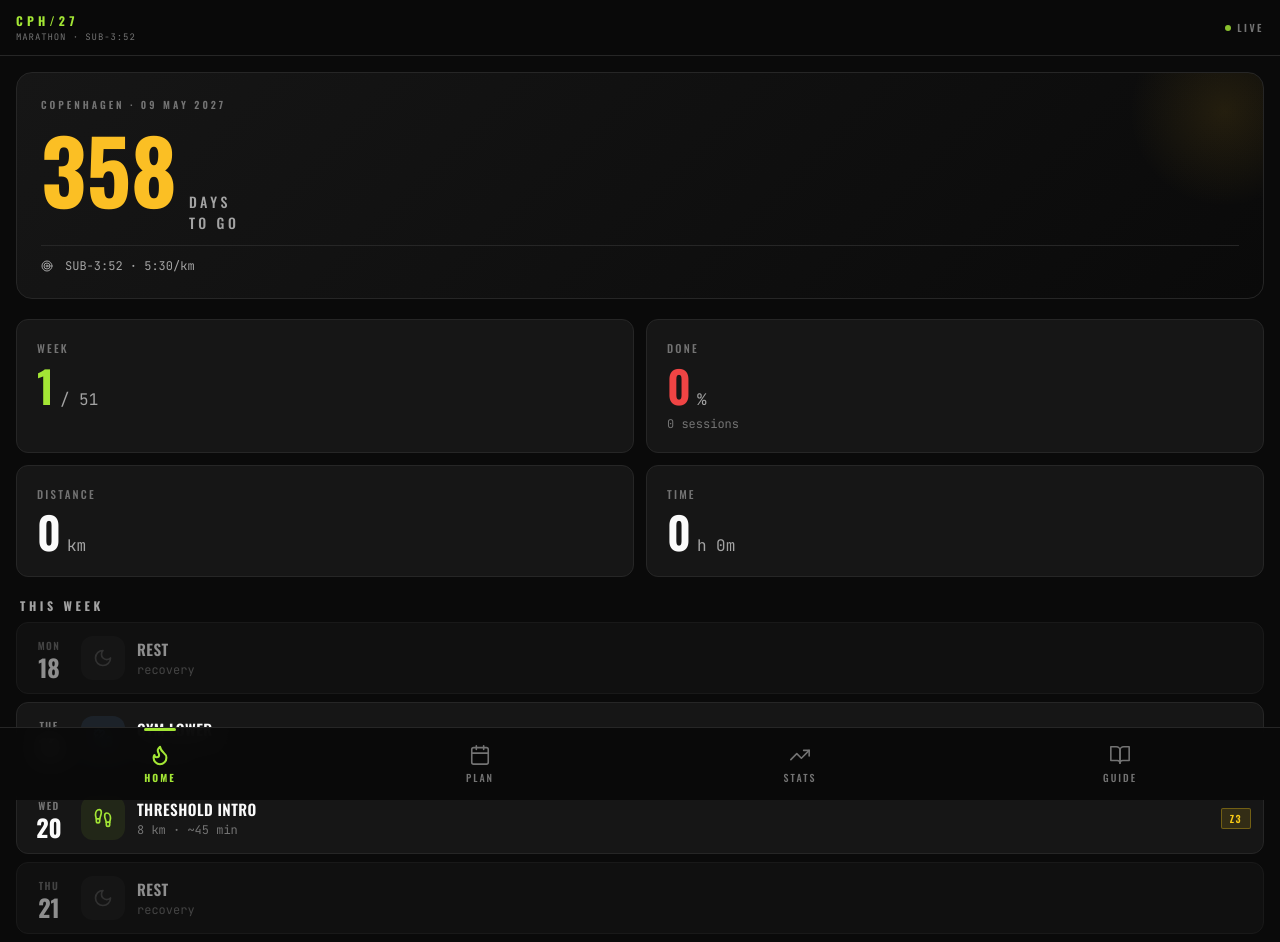
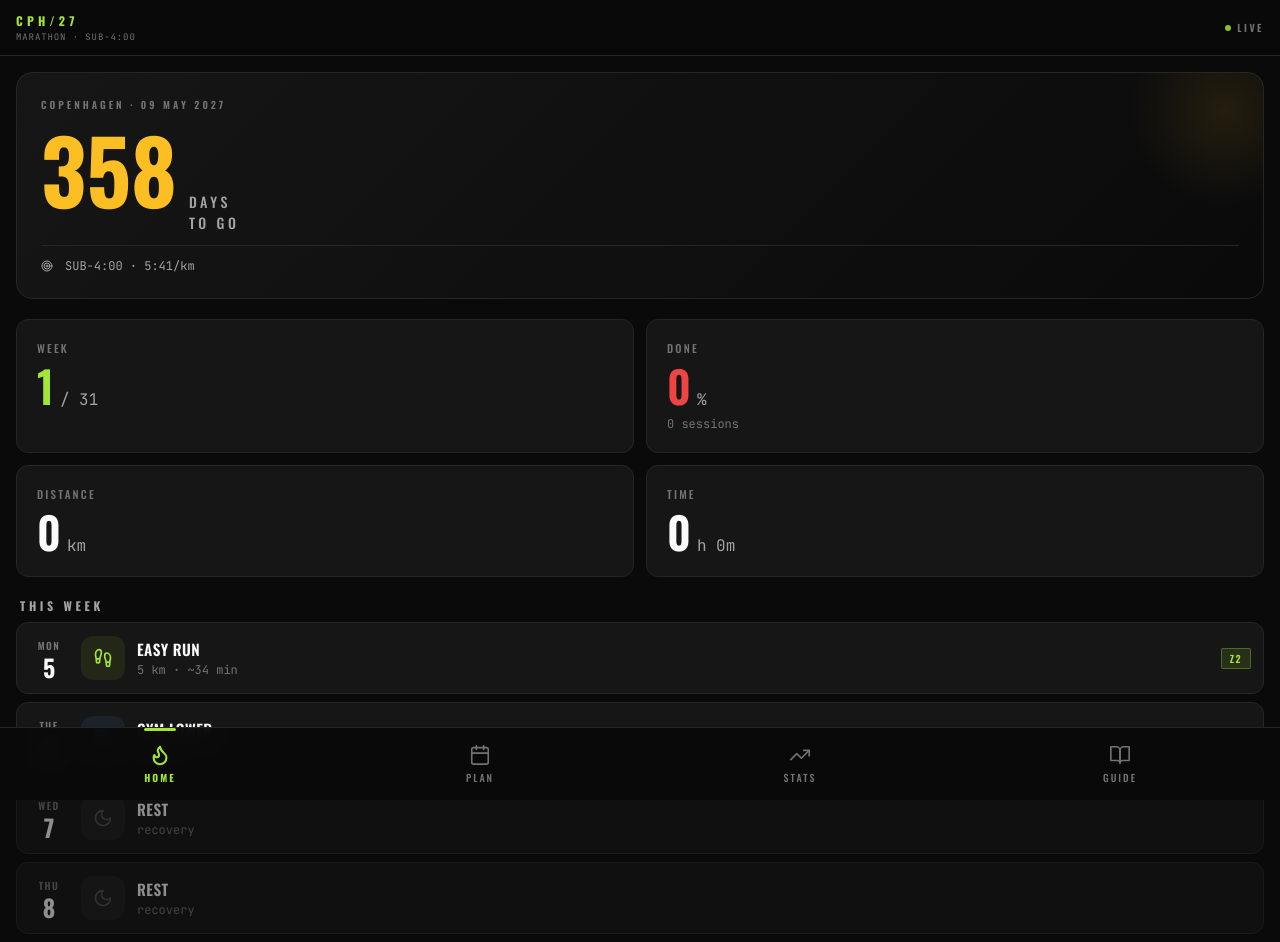
Before and after one commit to ivanpujol0407/marathon-app, a Next.js app: page / in a window 1280 px wide. Shown: the top 942 px of the page. Built offline with nearby package versions, Linux system fonts and the light colour scheme.

Commit message:
Update to 31-week sub-4:00 plan

```diff
--- a/app/page.js
+++ b/app/page.js
@@ -23,7 +23,7 @@ const MAX_HR = Math.round(208 - 0.7 * USER_AGE); // 190 bpm
 const HR_ZONES = [
   { id: 'Z1', name: 'RECOVERY',  minPct: 50, maxPct: 60, color: '#60a5fa', feel: 'Very easy, can sing',           use: 'Active recovery, warm-ups, cool-downs' },
   { id: 'Z2', name: 'EASY',      minPct: 60, maxPct: 70, color: '#a3e635', feel: 'Conversational pace',           use: 'Aerobic base, long runs, easy days' },
-  { id: 'Z3', name: 'TEMPO',     minPct: 70, maxPct: 80, color: '#facc15', feel: 'Comfortably hard, short replies', use: 'Marathon race pace (5:30/km)' },
+  { id: 'Z3', name: 'TEMPO',     minPct: 70, maxPct: 80, color: '#facc15', feel: 'Comfortably hard, short replies', use: 'Marathon race pace (5:41/km)' },
   { id: 'Z4', name: 'THRESHOLD', minPct: 80, maxPct: 90, color: '#fb923c', feel: 'Hard, only single words',       use: 'Lactate threshold tempo runs' },
   { id: 'Z5', name: 'VO2 MAX',   minPct: 90, maxPct: 100, color: '#ef4444', feel: 'Max effort, breathless',        use: 'Short intervals, race finish' },
 ];
@@ -44,7 +44,8 @@ function getZoneData(id) {
 // ============================================================
 
 const RACE_DATE = '2027-05-09';
-const START_DATE = '2026-05-18';
+const START_DATE = '2026-10-05';
+const TOTAL_WEEKS = 31;
 
 const C = {
   bg: '#0a0a0a',
@@ -66,30 +67,40 @@ const C = {
 };
 
 const PHASE_DATA = {
-  base:  { name: 'BASE',  fullName: 'Base Building',     color: '#a3e635', desc: 'Aerobic foundation, introduce faster paces, injury prevention' },
-  build: { name: 'BUILD', fullName: 'Build & Strength',  color: '#facc15', desc: 'Tempo work at 5:15–5:25/km, establish 5:30/km capability' },
-  peak:  { name: 'PEAK',  fullName: 'Peak Training',     color: '#fb923c', desc: 'Marathon-specific work, long runs with goal-pace segments' },
-  taper: { name: 'TAPER', fullName: 'Taper & Race',      color: '#f87171', desc: 'Recovery, maintain speed, peak freshness for race day' },
+  base:  { name: 'BASE',  fullName: 'Base Building',     color: '#a3e635', desc: 'Aerobic foundation, easy running, build consistency' },
+  build: { name: 'BUILD', fullName: 'Build & Strength',  color: '#facc15', desc: 'Tempo work at 5:25–5:35/km, build marathon-specific fitness' },
+  peak:  { name: 'PEAK',  fullName: 'Peak Training',     color: '#fb923c', desc: 'Marathon-specific long runs with goal-pace segments at 5:41/km' },
+  taper: { name: 'TAPER', fullName: 'Taper & Race',      color: '#f87171', desc: 'Reduce volume, maintain speed, peak freshness for race day' },
 };
 
+// 31 weeks: Base W1-8, Build W9-18, Peak W19-26, Taper W27-31
+// Weeks 1-4: 2 runs/week, Weeks 5+: 3 runs/week
 const LONG_RUNS = [
-  10, 11, 10, 12, 13, 11, 14, 15, 13, 16, 14, 16, 12,
-  17, 18, 16, 20, 21, 18, 23, 24, 20, 26, 22, 26, 18,
-  26, 27, 24, 28, 30, 26, 32, 33, 28, 36, 32, 30, 28, 26, 24, 20,
-  20, 18, 16, 14, 12, 10, 12, 10, 42.2,
+  // BASE W1-8
+  8, 9, 10, 10, 12, 11, 14, 13,
+  // BUILD W9-18
+  15, 16, 14, 18, 16, 20, 18, 22, 20, 24,
+  // PEAK W19-26
+  22, 26, 22, 28, 24, 30, 26, 32,
+  // TAPER W27-31
+  22, 16, 12, 8, 42.2,
 ];
 
 const GOAL_PACE_KM = [
-  0, 0, 0, 0, 2, 0, 3, 3, 0, 4, 0, 4, 0,
-  0, 0, 0, 6, 7, 0, 8, 9, 0, 10, 0, 11, 0,
-  0, 0, 0, 12, 13, 0, 15, 16, 0, 18, 16, 14, 12, 10, 8, 0,
-  0, 0, 0, 0, 0, 0, 0, 0, 42.2,
+  // BASE W1-8 (no goal-pace segments)
+  0, 0, 0, 0, 0, 0, 0, 0,
+  // BUILD W9-18 (introduce goal-pace segments)
+  0, 3, 0, 4, 0, 5, 0, 6, 0, 8,
+  // PEAK W19-26 (longer goal-pace segments)
+  0, 8, 0, 10, 0, 12, 0, 14,
+  // TAPER W27-31
+  6, 4, 0, 0, 42.2,
 ];
 
 function getPhase(w) {
-  if (w <= 13) return 'base';
-  if (w <= 26) return 'build';
-  if (w <= 42) return 'peak';
+  if (w <= 8) return 'base';
+  if (w <= 18) return 'build';
+  if (w <= 26) return 'peak';
   return 'taper';
 }
 
@@ -119,47 +130,59 @@ function getCurrentWeekNumber() {
   t.setHours(0, 0, 0, 0);
   const s = new Date(START_DATE + 'T00:00:00');
   const diff = Math.floor((t - s) / (1000 * 60 * 60 * 24));
-  return Math.max(1, Math.min(51, Math.floor(diff / 7) + 1));
+  return Math.max(1, Math.min(TOTAL_WEEKS, Math.floor(diff / 7) + 1));
 }
 
 function getWednesdayWorkout(weekNum, phase) {
+  // Weeks 1-4: NO Wednesday run (2 runs/week only)
+  if (weekNum <= 4) {
+    return { type: 'rest', subtype: 'rest', title: 'REST', plannedDistance: 0, plannedTime: 0, description: 'No midweek run this month. Focus on building habit with 2 runs/week.', zone: '-' };
+  }
   if (phase === 'base') {
-    if (weekNum <= 4) return { type: 'run', subtype: 'threshold', title: 'THRESHOLD INTRO', plannedDistance: 8, plannedTime: 45, description: '10 min easy WU + 12 min @ 5:50/km + 10 min CD', zone: 'Z3' };
-    return { type: 'run', subtype: 'threshold', title: 'THRESHOLD', plannedDistance: 10, plannedTime: 55, description: '10 min WU + 16 min @ 5:40/km + 10 min CD', zone: 'Z3' };
+    return { type: 'run', subtype: 'easy', title: 'EASY RUN', plannedDistance: 8, plannedTime: 52, description: 'Easy pace 6:20–6:40/km. Stay in Z2, conversational.', zone: 'Z2' };
   }
   if (phase === 'build') {
-    const localWeek = weekNum - 13;
-    const tempoMin = Math.min(35, 25 + Math.floor(localWeek / 2) * 2);
-    return { type: 'run', subtype: 'tempo', title: 'TEMPO', plannedDistance: 11, plannedTime: 60, description: `10 min WU + ${tempoMin} min @ 5:15–5:25/km + 10 min CD`, zone: 'Z4' };
+    const localWeek = weekNum - 8;
+    const tempoMin = Math.min(30, 18 + Math.floor(localWeek / 2) * 2);
+    return { type: 'run', subtype: 'tempo', title: 'TEMPO', plannedDistance: 10, plannedTime: 58, description: `10 min WU + ${tempoMin} min @ 5:25–5:35/km + 10 min CD`, zone: 'Z4' };
   }
   if (phase === 'peak') {
-    const localWeek = weekNum - 26;
-    if (localWeek % 2 === 1) return { type: 'run', subtype: 'tempo', title: 'TEMPO', plannedDistance: 12, plannedTime: 65, description: '10 min WU + 30–35 min @ 5:15–5:25/km + 10 min CD', zone: 'Z4' };
-    return { type: 'run', subtype: 'racepace', title: 'RACE PACE', plannedDistance: 11, plannedTime: 60, description: '10 min WU + 15–20 min @ 5:30/km + 10 min CD', zone: 'Z3' };
+    const localWeek = weekNum - 18;
+    if (localWeek % 2 === 1) return { type: 'run', subtype: 'tempo', title: 'TEMPO', plannedDistance: 11, plannedTime: 62, description: '10 min WU + 28–32 min @ 5:25–5:35/km + 10 min CD', zone: 'Z4' };
+    return { type: 'run', subtype: 'racepace', title: 'RACE PACE', plannedDistance: 10, plannedTime: 58, description: '10 min WU + 20 min @ 5:41/km + 10 min CD', zone: 'Z3' };
   }
-  const localWeek = weekNum - 42;
-  if (localWeek <= 6) return { type: 'run', subtype: 'speed', title: 'SPEED', plannedDistance: 7, plannedTime: 35, description: '10 min WU + 4–6 × 2 min @ 5:15/km + 10 min CD', zone: 'Z4' };
-  if (localWeek === 9) return { type: 'run', subtype: 'racepace', title: 'PRE-RACE TUNE', plannedDistance: 3, plannedTime: 20, description: '3 km easy jog + 4 × 1 min @ 5:30/km', zone: 'Z3' };
-  return { type: 'run', subtype: 'speed', title: 'SPEED', plannedDistance: 6, plannedTime: 30, description: '10 min WU + 4 × 1.5 min @ 5:15/km + 10 min CD', zone: 'Z4' };
+  // Taper
+  const localWeek = weekNum - 26;
+  if (localWeek <= 3) return { type: 'run', subtype: 'speed', title: 'SPEED', plannedDistance: 7, plannedTime: 38, description: '10 min WU + 4–5 × 2 min @ 5:20/km + 10 min CD', zone: 'Z4' };
+  if (localWeek === 5) return { type: 'run', subtype: 'racepace', title: 'PRE-RACE TUNE', plannedDistance: 4, plannedTime: 25, description: '3 km easy + 4 × 1 min @ 5:41/km', zone: 'Z3' };
+  return { type: 'run', subtype: 'easy', title: 'EASY SHAKEOUT', plannedDistance: 5, plannedTime: 32, description: 'Very easy 5 km, stay loose. Z1-Z2 only.', zone: 'Z2' };
 }
 
 function getSaturdayWorkout(weekNum, phase) {
   const distance = LONG_RUNS[weekNum - 1];
   const goalPace = GOAL_PACE_KM[weekNum - 1];
-  if (weekNum === 51) return { type: 'rest', subtype: 'rest', title: 'PRE-RACE REST', plannedDistance: 0, plannedTime: 0, description: 'Complete rest. Prepare gear, hydrate, sleep early.', zone: '-' };
-  const estPace = goalPace > 0 ? 6.0 : 6.5;
+  if (weekNum === TOTAL_WEEKS) return { type: 'rest', subtype: 'rest', title: 'PRE-RACE REST', plannedDistance: 0, plannedTime: 0, description: 'Complete rest. Prepare gear, hydrate, sleep early.', zone: '-' };
+  const estPace = goalPace > 0 ? 6.2 : 6.5;
   const time = Math.round(distance * estPace);
-  const description = goalPace > 0 ? `Easy pace + ${goalPace} km @ 5:30/km in the middle` : 'Easy pace (6:00–6:30/km)';
+  const description = goalPace > 0 ? `Easy pace + ${goalPace} km @ 5:41/km in the middle` : 'Easy pace (6:20–6:40/km)';
   return { type: 'run', subtype: 'long', title: 'LONG RUN', plannedDistance: distance, plannedTime: time, description, zone: goalPace > 0 ? 'Z3' : 'Z2', goalPaceKm: goalPace };
 }
 
 function getRaceDayWorkout() {
-  return { type: 'race', subtype: 'marathon', title: 'RACE DAY', plannedDistance: 42.2, plannedTime: 232, description: 'COPENHAGEN MARATHON. Goal: sub-3:52 @ 5:30/km. Execute your plan.', zone: 'Z3' };
+  return { type: 'race', subtype: 'marathon', title: 'RACE DAY', plannedDistance: 42.2, plannedTime: 240, description: 'COPENHAGEN MARATHON. Goal: sub-4:00 @ 5:41/km. Execute your plan.', zone: 'Z3' };
+}
+
+function getMondayEasyRun(weekNum) {
+  // Weeks 1-4: this is the only midweek run (instead of Wednesday)
+  if (weekNum <= 2) return { type: 'run', subtype: 'easy', title: 'EASY RUN', plannedDistance: 5, plannedTime: 34, description: 'Easy pace 6:30–7:00/km. Just get moving, stay comfortable.', zone: 'Z2' };
+  if (weekNum <= 4) return { type: 'run', subtype: 'easy', title: 'EASY RUN', plannedDistance: 6, plannedTime: 40, description: 'Easy pace 6:20–6:40/km. Build consistency.', zone: 'Z2' };
+  return null; // Weeks 5+ use the normal schedule
 }
 
 function generateWeekWorkouts(weekNum) {
   const phase = getPhase(weekNum);
   const weekStart = getWeekStart(weekNum);
+  const isTwoRunWeek = weekNum <= 4; // First month: 2 runs/week only
   const workouts = [];
   for (let i = 0; i < 7; i++) {
     const date = new Date(weekStart);
@@ -167,28 +190,41 @@ function generateWeekWorkouts(weekNum) {
     const dateStr = formatDate(date);
     let workout;
     if (i === 0) {
-      if (weekNum === 51) workout = { type: 'run', subtype: 'easy', title: 'EASY JOG', plannedDistance: 3, plannedTime: 18, description: 'Very easy 3 km, stay loose.', zone: 'Z1' };
-      else workout = { type: 'rest', subtype: 'rest', title: 'REST', plannedDistance: 0, plannedTime: 0, description: 'Full rest or 20–30 min easy walk.', zone: '-' };
+      // Monday
+      if (isTwoRunWeek) {
+        // Weeks 1-4: Monday is the easy run (one of only 2 runs this week)
+        workout = getMondayEasyRun(weekNum);
+      } else if (weekNum === TOTAL_WEEKS) {
+        workout = { type: 'run', subtype: 'easy', title: 'EASY JOG', plannedDistance: 3, plannedTime: 20, description: 'Very easy 3 km, stay loose.', zone: 'Z1' };
+      } else {
+        workout = { type: 'rest', subtype: 'rest', title: 'REST', plannedDistance: 0, plannedTime: 0, description: 'Full rest or 20–30 min easy walk.', zone: '-' };
+      }
     } else if (i === 1) {
+      // Tuesday — Gym
       const phaseLabel = phase === 'taper' ? 'Light mobility + activation' :
         phase === 'peak' ? 'Single-leg squats, calves, step-ups, hamstrings' :
         phase === 'build' ? 'Squats, Bulgarian splits, plyometrics' :
         'Squats, lunges, calf raises, balance';
       workout = { type: 'gym', subtype: 'lower', title: 'GYM LOWER', plannedDistance: 0, plannedTime: phase === 'taper' ? 35 : 55, description: phaseLabel, zone: '-' };
     } else if (i === 2) {
+      // Wednesday — Quality run (or rest in weeks 1-4)
       workout = getWednesdayWorkout(weekNum, phase);
     } else if (i === 3) {
-      workout = { type: 'rest', subtype: 'rest', title: 'REST', plannedDistance: 0, plannedTime: 0, description: 'Rest. Foam roll, stretch, hydrate. Optional 4–6 km easy.', zone: '-' };
+      // Thursday — Rest
+      workout = { type: 'rest', subtype: 'rest', title: 'REST', plannedDistance: 0, plannedTime: 0, description: 'Rest. Foam roll, stretch, hydrate.', zone: '-' };
     } else if (i === 4) {
+      // Friday — Gym
       const phaseLabel = phase === 'taper' ? 'Mobility, core, foam rolling' :
         phase === 'peak' ? 'Anti-rotation core, glute activation, shoulders' :
         'Core, upper body, planks, rotational';
       workout = { type: 'gym', subtype: 'general', title: 'GYM CORE/UPPER', plannedDistance: 0, plannedTime: phase === 'taper' ? 30 : 50, description: phaseLabel, zone: '-' };
     } else if (i === 5) {
+      // Saturday — Long run
       workout = getSaturdayWorkout(weekNum, phase);
     } else {
+      // Sunday — Race day or rest
       if (dateStr === RACE_DATE) workout = getRaceDayWorkout();
-      else if (weekNum === 51) workout = { type: 'rest', subtype: 'rest', title: 'FINAL PREP', plannedDistance: 0, plannedTime: 0, description: 'Final prep. Sleep early. Tomorrow you race.', zone: '-' };
+      else if (weekNum === TOTAL_WEEKS) workout = { type: 'rest', subtype: 'rest', title: 'FINAL PREP', plannedDistance: 0, plannedTime: 0, description: 'Final prep. Sleep early. Tomorrow you race.', zone: '-' };
       else workout = { type: 'rest', subtype: 'rest', title: 'REST', plannedDistance: 0, plannedTime: 0, description: 'Complete rest. Recovery is essential.', zone: '-' };
     }
     workouts.push({ ...workout, date: dateStr, day: getDayName(date), weekNum, phase });
@@ -198,7 +234,7 @@ function generateWeekWorkouts(weekNum) {
 
 function generateFullPlan() {
   const weeks = [];
-  for (let w = 1; w <= 51; w++) {
+  for (let w = 1; w <= TOTAL_WEEKS; w++) {
     weeks.push({ weekNum: w, phase: getPhase(w), startDate: formatDate(getWeekStart(w)), workouts: generateWeekWorkouts(w) });
   }
   return weeks;
@@ -901,7 +937,7 @@ function Dashboard({ plan, logs, weights, onWorkoutClick }) {
           style={{ borderTop: `1px solid ${C.border}`, color: C.textDim, fontFamily: 'JetBrains Mono, monospace' }}
         >
           <Target size={12} />
-          <span>SUB-3:52 · 5:30/km</span>
+          <span>SUB-4:00 · 5:41/km</span>
         </div>
       </div>
 
@@ -933,7 +969,7 @@ function Dashboard({ plan, logs, weights, onWorkoutClick }) {
 
       {/* BIG STATS GRID */}
       <div className="grid grid-cols-2 gap-3">
-        <StatCard label="WEEK" value={currentWeekNum} unit="/ 51" accent={C.primary} />
+        <StatCard label="WEEK" value={currentWeekNum} unit={`/ ${TOTAL_WEEKS}`} accent={C.primary} />
         <StatCard
           label="DONE"
           value={completionRate}
@@ -1036,7 +1072,7 @@ function PlanView({ plan, logs, onWorkoutClick }) {
             className="text-[10px] tracking-widest"
             style={{ color: C.textMuted, fontFamily: 'Oswald, sans-serif', letterSpacing: '0.3em', fontWeight: 600 }}
           >
-            WEEK {String(weekNum).padStart(2, '0')} / 51
+            WEEK {String(weekNum).padStart(2, '0')} / {TOTAL_WEEKS}
           </div>
           <div
             className="text-xs"
@@ -1046,8 +1082,8 @@ function PlanView({ plan, logs, onWorkoutClick }) {
           </div>
         </div>
         <button
-          onClick={() => setWeekNum((n) => Math.min(51, n + 1))}
-          disabled={weekNum === 51}
+          onClick={() => setWeekNum((n) => Math.min(TOTAL_WEEKS, n + 1))}
+          disabled={weekNum === TOTAL_WEEKS}
           className="rounded-xl flex items-center justify-center"
           style={{
             width: 48, height: 48,
@@ -1142,10 +1178,10 @@ function PlanView({ plan, logs, onWorkoutClick }) {
         </div>
         <div className="grid grid-cols-4 gap-2">
           {[
-            { p: 'base', w: 1, range: [1, 13] },
-            { p: 'build', w: 14, range: [14, 26] },
-            { p: 'peak', w: 27, range: [27, 42] },
-            { p: 'taper', w: 43, range: [43, 51] },
+            { p: 'base', w: 1, range: [1, 8] },
+            { p: 'build', w: 9, range: [9, 18] },
+            { p: 'peak', w: 19, range: [19, 26] },
+            { p: 'taper', w: 27, range: [27, 31] },
           ].map((b) => {
             const active = weekNum >= b.range[0] && weekNum <= b.range[1];
             return (
@@ -1247,7 +1283,7 @@ function Progress({ plan, logs, weights, onAddWeight }) {
           className="text-xs mt-1"
           style={{ color: C.textMuted, fontFamily: 'JetBrains Mono, monospace' }}
         >
-          Week {currentWeekNum} of 51 · {Math.round((currentWeekNum / 51) * 100)}% through plan
+          Week {currentWeekNum} of {TOTAL_WEEKS} · {Math.round((currentWeekNum / TOTAL_WEEKS) * 100)}% through plan
         </div>
       </div>
 
@@ -1360,7 +1396,7 @@ function Progress({ plan, logs, weights, onAddWeight }) {
                   tickFormatter={(v) => `${Math.floor(v / 60)}:${String(Math.round(v % 60)).padStart(2, '0')}`}
                 />
                 <Tooltip contentStyle={{ backgroundColor: C.bg, border: `1px solid ${C.borderLight}`, fontFamily: 'JetBrains Mono, monospace', fontSize: 11, borderRadius: 8 }} labelStyle={{ color: C.textDim }} formatter={(v, n, p) => [p.payload.pace + '/km', 'Pace']} />
-                <ReferenceLine y={330} stroke={C.race} strokeDasharray="4 4" />
+                <ReferenceLine y={341} stroke={C.race} strokeDasharray="4 4" />
                 <Line type="monotone" dataKey="paceSec" stroke={C.primary} strokeWidth={2.5} dot={{ r: 4, fill: C.primary }} />
               </LineChart>
             </ResponsiveContainer>
@@ -1709,7 +1745,7 @@ const GUIDE_CONTENT = {
       items: [
         'Breakfast 3–4 h before: toast + honey + banana',
         '30 min before: small snack + 200 ml sports drink',
-        'During race (~4 h): 45 g carbs/hour = ~180 g total',
+        'During race (~4 h): 40–45 g carbs/hour = ~160–180 g total',
         'Every 30 min at aid stations: sports drink + water, or gel + water',
         'NEVER try anything new on race day',
       ],
@@ -1758,22 +1794,22 @@ const GUIDE_CONTENT = {
   ],
   pacing: [
     {
-      h: 'GOAL: SUB-3:52 @ 5:30/KM',
+      h: 'GOAL: SUB-4:00 @ 5:41/KM',
       items: [
-        'km 0–10: 5:35/km — controlled start (target 55:50)',
-        'km 10–30: 5:30/km — goal pace (target 1:50:00)',
-        'km 30–35: 5:25/km — push (target 27:05)',
-        'km 35–42.2: 5:20/km — final push (target 38:24)',
-        'Finish: 3:51:19',
+        'km 0–10: 5:45/km — controlled start (target 57:30)',
+        'km 10–30: 5:41/km — goal pace (target 1:53:40)',
+        'km 30–35: 5:38/km — push (target 28:10)',
+        'km 35–42.2: 5:35/km — final push (target 40:12)',
+        'Finish: 3:59:32',
       ],
     },
     {
       h: 'TARGET SPLITS',
       items: [
-        '10 km: 55:50',
-        '21.1 km (half): 1:55:00',
-        '30 km: 2:45:50',
-        '42.2 km (finish): 3:51:30',
+        '10 km: 57:30',
+        '21.1 km (half): 2:00:30',
+        '30 km: 2:51:10',
+        '42.2 km (finish): 3:59:30',
       ],
     },
     {
@@ -1782,17 +1818,17 @@ const GUIDE_CONTENT = {
         'km 10: "Warm-up done, pace controlled."',
         'km 15: "1/3 done, feeling strong."',
         'km 21: "Halfway! Half work done."',
-        'km 30: "12 km left — real race now. Push."',
-        'km 35: "7 km left — empty the tank."',
-        'km 40: "2.2 km left — sprint finish!"',
+        'km 30: "12 km left — real race starts now."',
+        'km 35: "7 km left — dig deep."',
+        'km 40: "2.2 km left — sprint to the finish!"',
       ],
     },
     {
       h: 'RACE DAY RULES',
       items: [
-        'NEVER go out faster than 5:30/km in km 1–10',
+        'NEVER go out faster than 5:41/km in km 1–10',
         'Stick to fueling plan even if feeling great',
-        'Don\'t fight other runners\' paces',
+        'Don\'t chase other runners\' paces',
         'Walking aid stations is fine and often smart',
         'If you blow up at km 30+, walk-run to finish (4:1)',
       ],
@@ -1945,7 +1981,7 @@ function Guide() {
             >
               ⚡ TIP
             </div>
-            Aim for 80% of training in Z1–Z2 (easy) and 20% in Z3–Z5 (hard). This 80/20 rule prevents overtraining and builds your aerobic base — critical for the 5:30/km marathon goal.
+            Aim for 80% of training in Z1–Z2 (easy) and 20% in Z3–Z5 (hard). This 80/20 rule prevents overtraining and builds your aerobic base — critical for the 5:41/km marathon goal.
           </div>
         </div>
       )}
@@ -2078,7 +2114,7 @@ export default function App() {
               className="text-[9px] tracking-widest mt-0.5"
               style={{ color: C.textMuted, fontFamily: 'JetBrains Mono, monospace', letterSpacing: '0.1em' }}
             >
-              MARATHON · SUB-3:52
+              MARATHON · SUB-4:00
             </div>
           </div>
           <div className="flex items-center gap-1.5">
```
